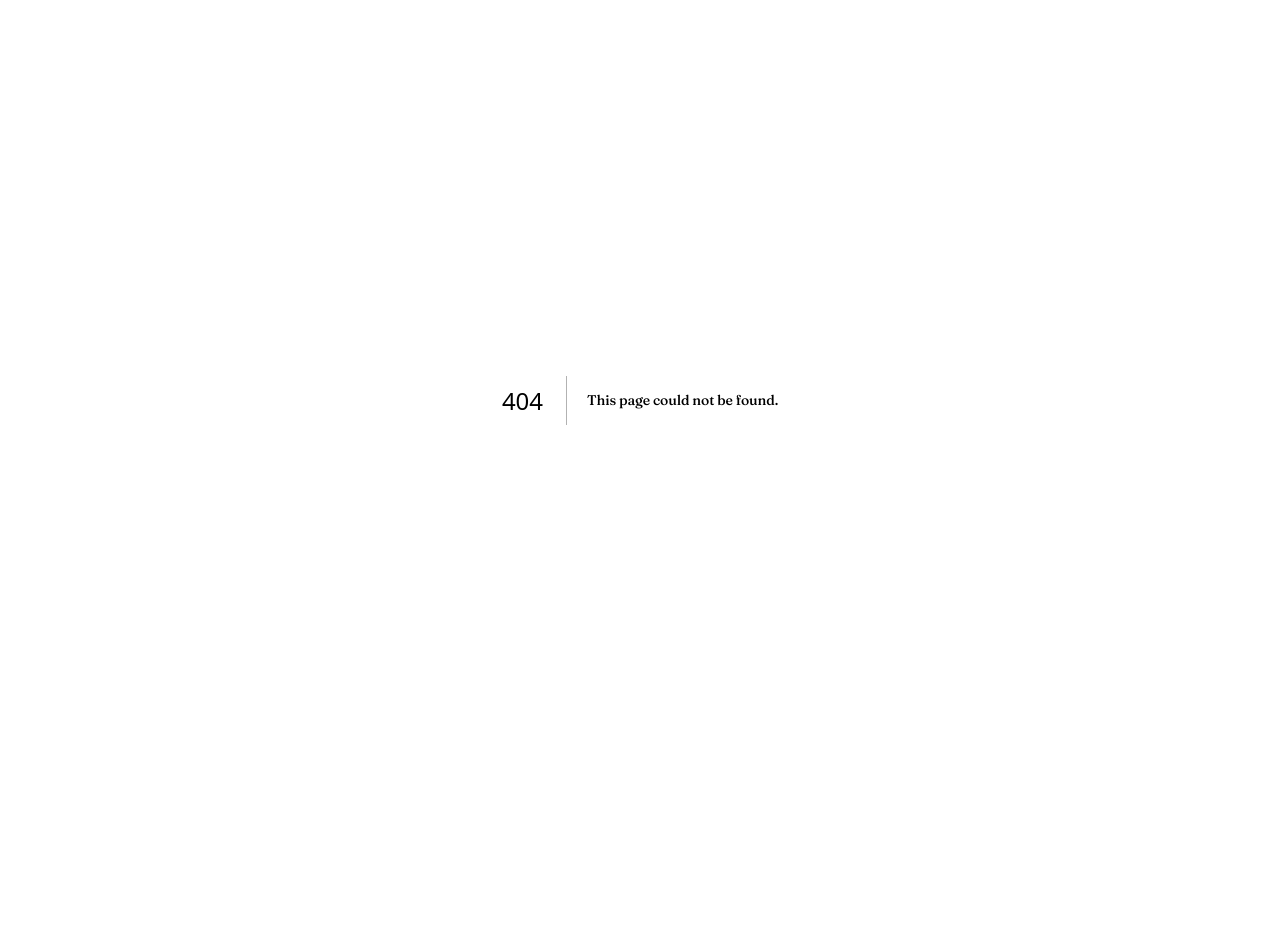
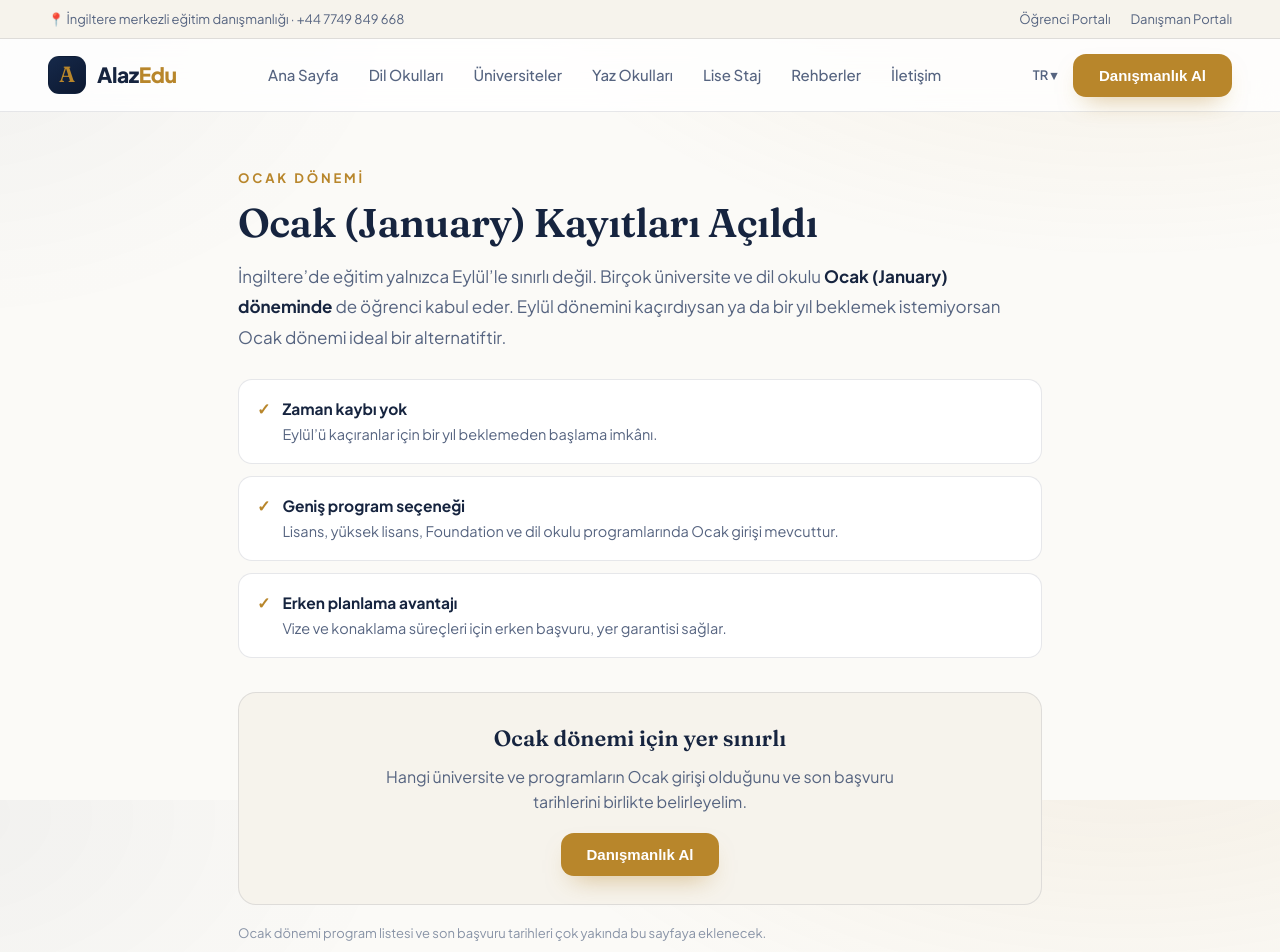
Before and after one commit to burakylz/alazedu-v2, a Next.js app: page /ocak-kayitlari in a window 1280 px wide. Before the commit this address had no page. Shown: the top 952 px of the page. Before the commit the page ends 800 px from the top, so only its background shows below. Built offline with nearby package versions, Linux system fonts and the light colour scheme.

Commit message:
Add files via upload

```diff
--- /dev/null
+++ b/app/ocak-kayitlari/page.tsx
@@ -0,0 +1,49 @@
+import type { Metadata } from 'next'
+import fs from 'fs'
+import path from 'path'
+import Link from 'next/link'
+
+export const metadata: Metadata = {
+  title: 'Ocak (January) Kayıtları — İngiltere Ocak Dönemi Başvuruları | AlazEdu',
+  description: 'İngiltere’de birçok üniversite ve dil okulu Eylül’ün yanı sıra Ocak (January) döneminde de öğrenci alır. Ocak kaydı için uygun programları ve son başvuru tarihlerini AlazEdu ile öğren.',
+  alternates: { canonical: 'https://www.alazedu.com/ocak-kayitlari' },
+}
+const nav = fs.readFileSync(path.join(process.cwd(), 'app', 'partials.html'), 'utf8')
+
+export default function OcakKayitlari() {
+  return (
+    <>
+      <div dangerouslySetInnerHTML={{ __html: nav.split('<!--SPLIT-->')[0] }} />
+      <section className="sec" style={{ paddingTop: 56, paddingBottom: 30 }}>
+        <div className="wrap" style={{ maxWidth: 860 }}>
+          <div className="eyebrow">Ocak Dönemi</div>
+          <h1 style={{ fontFamily: 'Fraunces,serif', fontWeight: 600, fontSize: 40, lineHeight: 1.1, letterSpacing: '-.015em', margin: '12px 0 16px' }}>Ocak (January) Kayıtları Açıldı</h1>
+          <p style={{ color: 'var(--mut)', fontSize: 17, lineHeight: 1.8 }}>
+            İngiltere’de eğitim yalnızca Eylül’le sınırlı değil. Birçok üniversite ve dil okulu <b style={{ color: 'var(--txt)' }}>Ocak (January) döneminde</b> de öğrenci kabul eder. Eylül dönemini kaçırdıysan ya da bir yıl beklemek istemiyorsan Ocak dönemi ideal bir alternatiftir.
+          </p>
+
+          <div style={{ display: 'grid', gap: 12, marginTop: 26 }}>
+            {[
+              ['Zaman kaybı yok', 'Eylül’ü kaçıranlar için bir yıl beklemeden başlama imkânı.'],
+              ['Geniş program seçeneği', 'Lisans, yüksek lisans, Foundation ve dil okulu programlarında Ocak girişi mevcuttur.'],
+              ['Erken planlama avantajı', 'Vize ve konaklama süreçleri için erken başvuru, yer garantisi sağlar.'],
+            ].map(([t, d], i) => (
+              <div key={i} style={{ display: 'flex', gap: 12, background: 'var(--card)', border: '1px solid var(--line)', borderRadius: 14, padding: '16px 18px' }}>
+                <span style={{ color: 'var(--gold)', fontWeight: 700, flexShrink: 0 }}>✓</span>
+                <div><b style={{ fontSize: 15.5 }}>{t}</b><div style={{ color: 'var(--mut)', fontSize: 14.5, marginTop: 2 }}>{d}</div></div>
+              </div>
+            ))}
+          </div>
+
+          <div style={{ marginTop: 34, background: 'var(--card2)', border: '1px solid var(--line)', borderRadius: 18, padding: '28px 30px', textAlign: 'center' }}>
+            <h3 style={{ fontFamily: 'Fraunces,serif', fontWeight: 600, fontSize: 22, marginBottom: 8 }}>Ocak dönemi için yer sınırlı</h3>
+            <p style={{ color: 'var(--mut)', fontSize: 16, maxWidth: 520, margin: '0 auto 18px' }}>Hangi üniversite ve programların Ocak girişi olduğunu ve son başvuru tarihlerini birlikte belirleyelim.</p>
+            <Link href="/iletisim"><button className="btn-gold">Danışmanlık Al</button></Link>
+          </div>
+          <p style={{ color: 'var(--mut2)', fontSize: 13, marginTop: 18 }}>Ocak dönemi program listesi ve son başvuru tarihleri çok yakında bu sayfaya eklenecek.</p>
+        </div>
+      </section>
+      <div dangerouslySetInnerHTML={{ __html: nav.split('<!--SPLIT-->')[1] }} />
+    </>
+  )
+}
```
